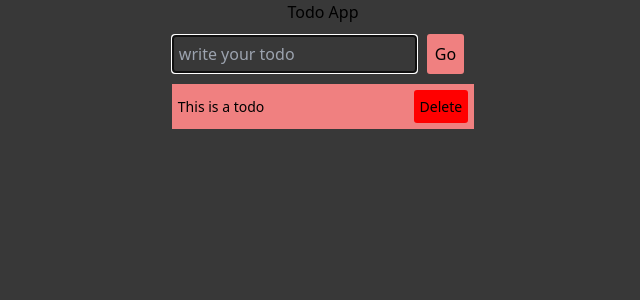
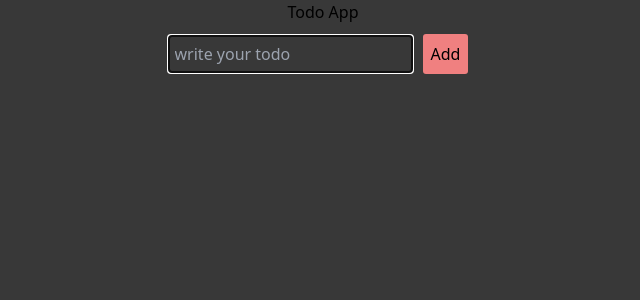
Before and after one commit to zubairmujawar/mini-project-react, a React (Vite) app in the folder todoapp/: page / in a window 1280 px wide. Shown: the top 300 px of the page, without its empty margins (317-957 px from the left). Built offline with nearby package versions, Linux system fonts and the light colour scheme.

Commit message:
todo working

```diff
--- a/todoapp/src/App.css
+++ b/todoapp/src/App.css
@@ -37,6 +37,8 @@
   display: flex;
   justify-content: space-between;
   align-items: center;
+  margin-top: 6px;
+  border-radius: 5px;
 }
 span{
   background-color: red;
--- a/todoapp/src/App.jsx
+++ b/todoapp/src/App.jsx
@@ -2,27 +2,50 @@ import { useState } from "react";
 import "./App.css";
 
 function App() {
-  const [input, setinput] = useState("")
-  const [todos, settodos] = useState([])
+  const [input, setinput] = useState("");
+  const [items, setitems] = useState([]);
 
-  const handelSubmit = (e) => {
-    e.preventDefault()
-    console.log(input)
-    setinput('')
-  }
-  const addItems =() => {
-
-  }
+  const addItems = (e) => {
+    e.preventDefault();
+    input === "" ? alert("ok") : setitems([...items, input]);
+    console.log(input);
+    setinput("");
+    // if(input == ""){
+    //   alert("Please write Todo")
+    // }else{
+    //   setitems([...items, input])
+    //   console.log(input)
+    //   setinput("")
+    // }
+  };
 
   return (
     <div className="flex main-div">
       <h1 className="text-3xl font-bold ">Todo App</h1>
       <form>
-        <input type="text" placeholder="write your todo" className=" border-e-red-300  border-black bg-slate-300 input" autoFocus value={input} onChange={handelSubmit}/>
-        <button onChange={(e)=>setinput(e.target.value)} className="btn" onClick={addItems}>Go</button>
-        <ul className="ul">
-          <li className="li" >This is a todo <span>Delete</span></li>
-        </ul>
+        <input
+          type="text"
+          placeholder="write your todo"
+          className=" border-e-red-300  border-black bg-slate-300 input"
+          autoFocus
+          value={input}
+          onChange={(e) => setinput(e.target.value)}
+        />
+        <button className="btn" onClick={addItems}>
+          Add
+        </button>
+        {
+        items.map((element, index) => {
+          return (
+            <ul className="ul" key={index}>
+              <li className="li">
+                {element}
+                <span>Delete</span>
+              </li>
+            </ul>
+          );
+        })
+        }
       </form>
     </div>
   );
```
